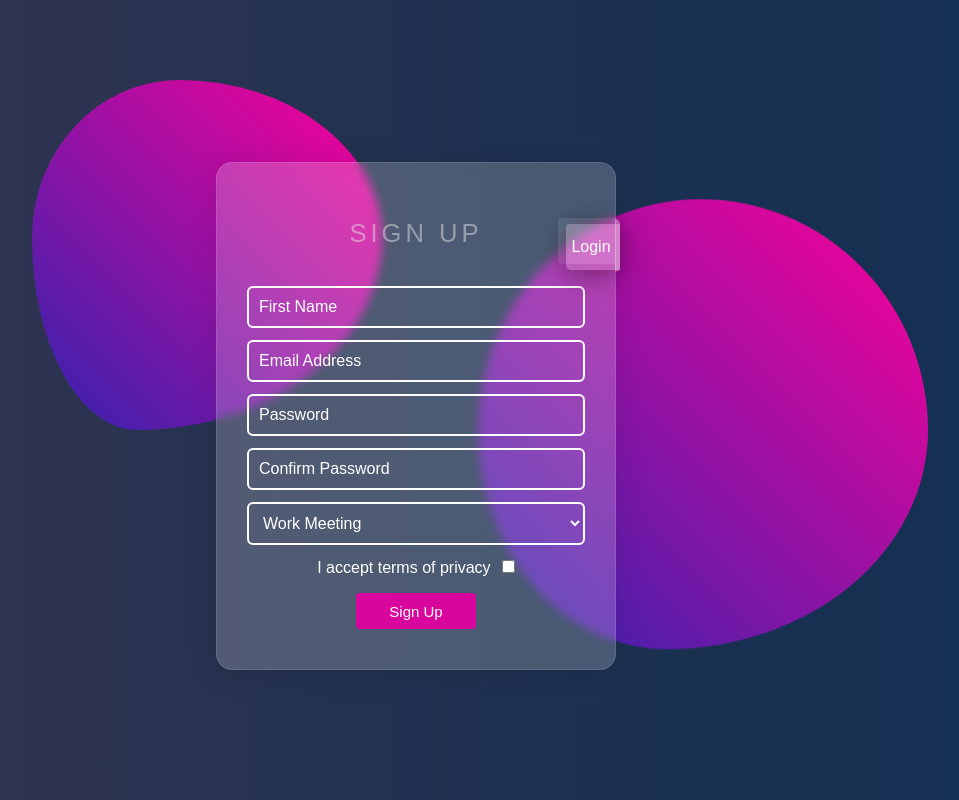
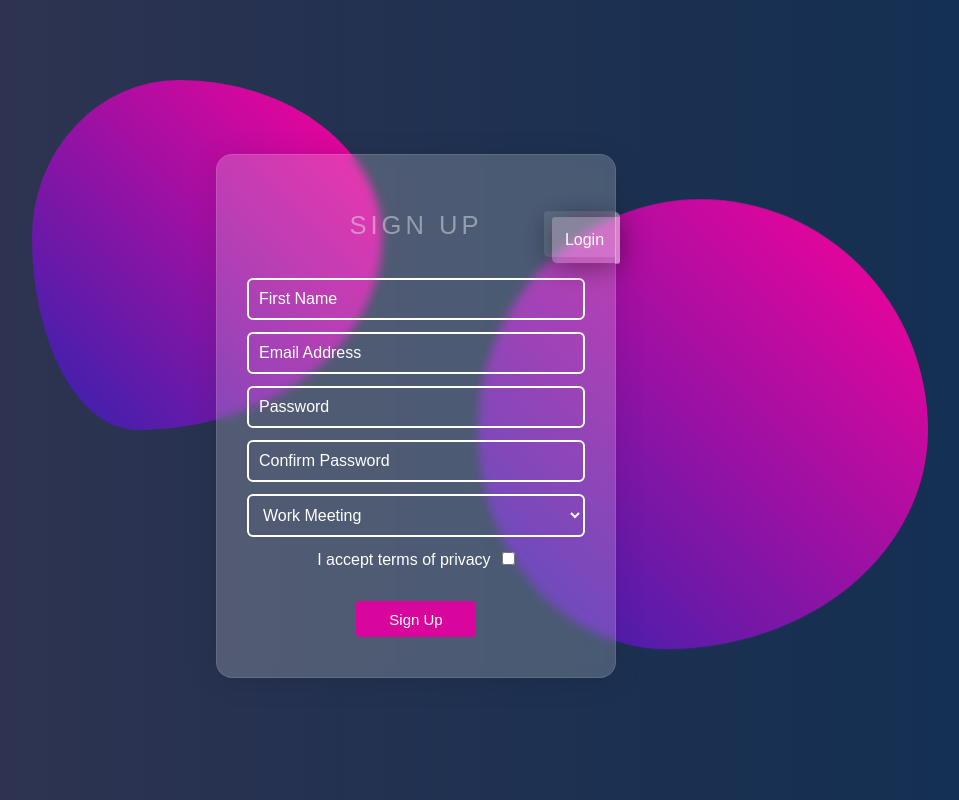
Before and after one commit to ellefamkar/react-sign-up-login-form, a React (Create React App) app: page /SignUp in a window 1280 px wide. Shown: the whole page, without its empty margins (224-1183 px from the left). Built offline with nearby package versions, Linux system fonts and the light colour scheme.

Commit message:
fix : fix signup form button width and margins

```diff
--- a/src/Components/SignUp.js
+++ b/src/Components/SignUp.js
@@ -199,7 +199,7 @@ const FormContainer = styled.div`
         color: white;
         font-size: 15px;
         background-color: #d9069d;
-        margin: 1rem auto;
+        margin: 2rem auto 1rem auto;
      }
    }
 
@@ -319,7 +319,7 @@ const LoginButton = styled.div`
    cursor: pointer;
    right:  -5px;
    top: 10%;
-   width: 58px;
+   width: 71px;
    height: 58px;
    padding: 0.5rem;
    background: #ff009914;
@@ -337,7 +337,7 @@ const LoginButton = styled.div`
    &::before{
       content: "";
     color: white;
-    width: 57px;
+    width: 71px;
     display: -webkit-box;
     display: -webkit-flex;
     display: -ms-flexbox;
@@ -357,7 +357,7 @@ const LoginButton = styled.div`
   &::after {
    content: "";
    color: white;
-   width: 54px;
+   width: 68px;
    top: 6px;
    right: 0px;
    display: -webkit-box;
```
